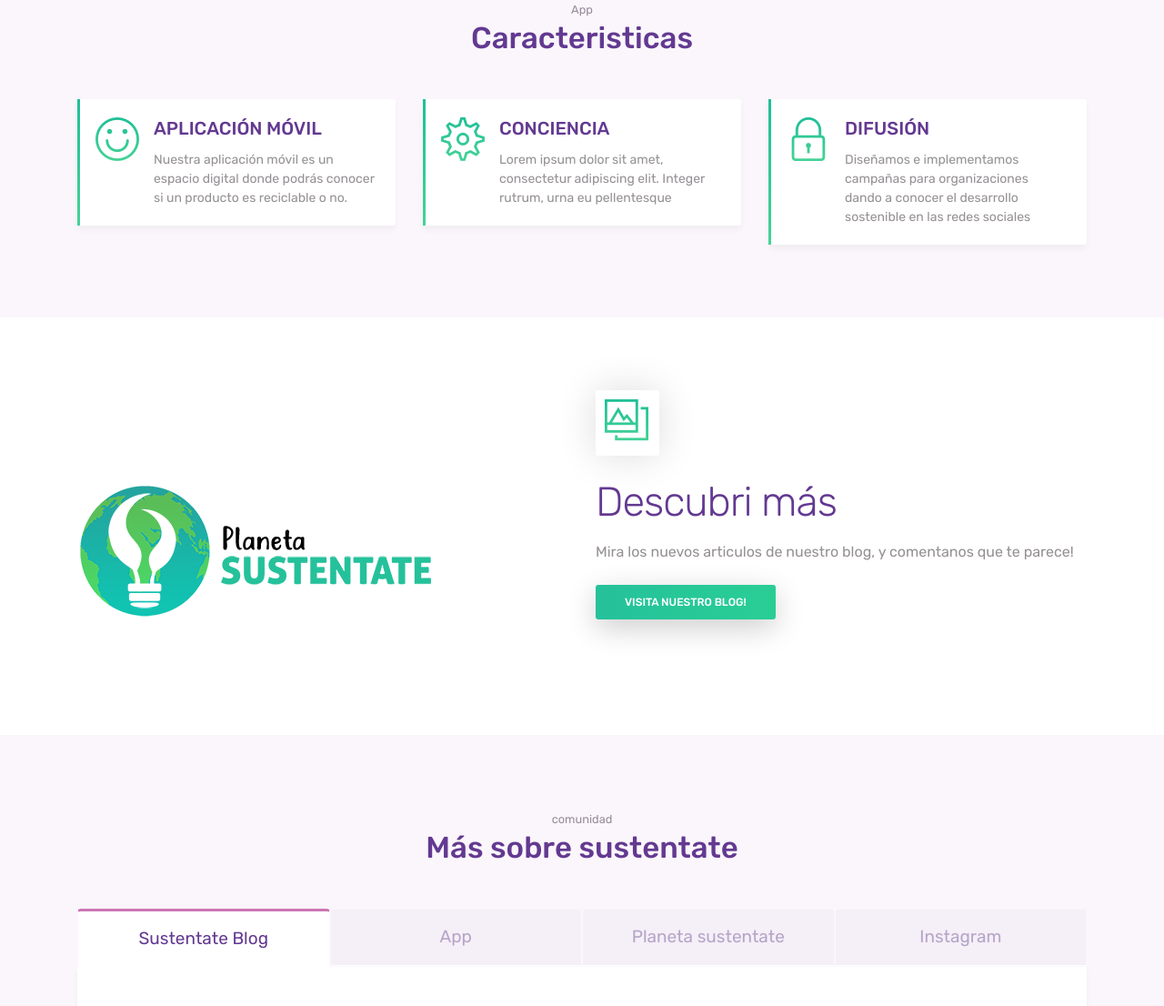
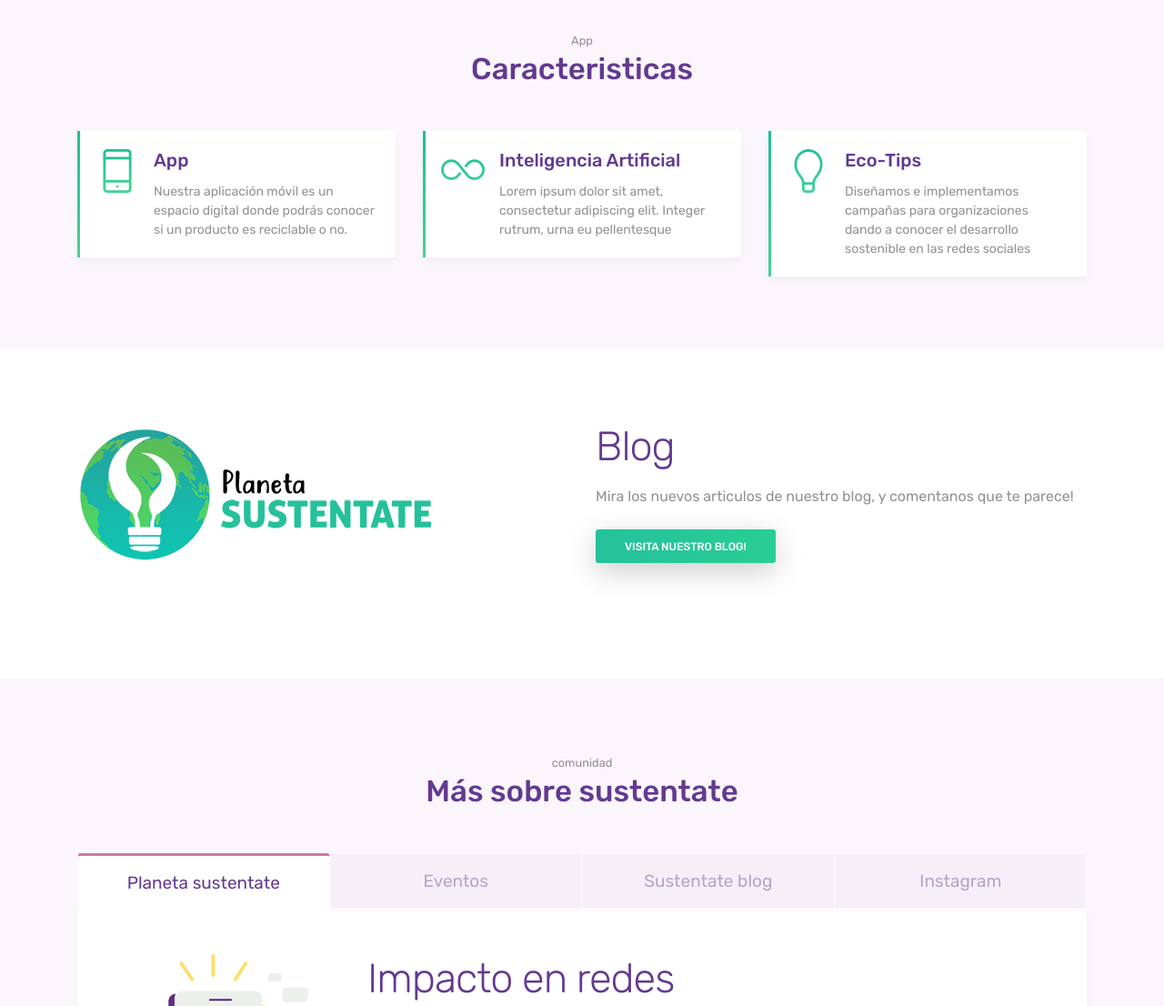
Before and after one commit to hanss11/sustentate-web, a plain HTML site: page index.html in a window 1280 px wide. Shown: the part 799-1905 px from the top of the page at 91% size. Drawn offline with Linux system fonts and the light colour scheme.

Commit message:
actualizado

```diff
--- a/index.html
+++ b/index.html
@@ -53,7 +53,7 @@
     <header class="bg-gradient" id="home">
         <div class="container mt-5">
             <h1 class="titulo">Sustentate</h1>
-            <p class="tagline">Tu asistente movil tecnologico. </p>
+            <p class="tagline">Una aplicación móvil que te ayuda a cuidar el ambiente a través de la utilización de sistemas de inteligencia artificial.</p>
         </div>
         <div class="img-holder mt-3"><img src="images/celular-logo.png" alt="phone" class="img-fluid"></div>
     </header>
@@ -80,9 +80,9 @@
                     <div class="card features">
                         <div class="card-body">
                             <div class="media">
-                                <span class="ti-face-smile gradient-fill ti-3x mr-3"></span>
+                                <span class="ti-mobile gradient-fill ti-3x mr-3"></span>
                                 <div class="media-body">
-                                    <h4 class="card-title">APLICACIÓN MÓVIL</h4>
+                                    <h4 class="card-title">App</h4>
                                     <p class="card-text">Nuestra aplicación móvil es un espacio digital donde podrás conocer si un producto es reciclable o no.</p>
                                 </div>
                             </div>
@@ -93,9 +93,9 @@
                     <div class="card features">
                         <div class="card-body">
                             <div class="media">
-                                <span class="ti-settings gradient-fill ti-3x mr-3"></span>
+                                <span class="ti-infinite gradient-fill ti-3x mr-3"></span>
                                 <div class="media-body">
-                                    <h4 class="card-title">CONCIENCIA</h4>
+                                    <h4 class="card-title">Inteligencia Artificial</h4>
                                     <p class="card-text">Lorem ipsum dolor sit amet, consectetur adipiscing elit. Integer rutrum, urna eu pellentesque </p>
                                 </div>
                             </div>
@@ -106,9 +106,9 @@
                     <div class="card features">
                         <div class="card-body">
                             <div class="media">
-                                <span class="ti-lock gradient-fill ti-3x mr-3"></span>
+                                <span class="ti-light-bulb gradient-fill ti-3x mr-3"></span>
                                 <div class="media-body">
-                                    <h4 class="card-title">DIFUSIÓN</h4>
+                                    <h4 class="card-title">Eco-Tips</h4>
                                     <p class="card-text">Diseñamos e implementamos campañas para organizaciones dando a conocer el desarrollo sostenible en las redes sociales</p>
                                 </div>
                             </div>
@@ -128,8 +128,9 @@
         <div class="container">
             <div class="row">
                 <div class="col-lg-6 offset-lg-6">
-                    <div class="box-icon"><span class="ti-gallery gradient-fill ti-3x"></span></div>
-                    <h2>Descubri más</h2>
+                   <!-- <div class="box-icon"><span class="ti-gallery gradient-fill ti-3x"></span></div>
+                   -->
+                    <h2>Blog</h2>
                     <p class="mb-4">Mira los nuevos articulos de nuestro blog, y comentanos que te parece! </p>
                     <a href="https://planetasustentate.wordpress.com/" target="_blank" class="btn btn-primary">Visita nuestro Blog!</a>
                 </div>
@@ -152,13 +153,13 @@
 
             <ul class="nav nav-tabs nav-justified" role="tablist">
                 <li class="nav-item">
-                    <a class="nav-link active" data-toggle="tab" href="#communication">Sustentate Blog</a>
+                    <a class="nav-link active" data-toggle="tab" href="#communication">Planeta sustentate</a>
                 </li>
                 <li class="nav-item">
-                    <a class="nav-link" data-toggle="tab" href="#schedule">App</a>
+                    <a class="nav-link" data-toggle="tab" href="#schedule">Eventos</a>
                 </li>
                 <li class="nav-item">
-                    <a class="nav-link" data-toggle="tab" href="#messages">Planeta sustentate</a>
+                    <a class="nav-link" data-toggle="tab" href="#messages">Sustentate blog</a>
                 </li>
                 <li class="nav-item">
                     <a class="nav-link" data-toggle="tab" href="#livechat">Instagram</a>
```
